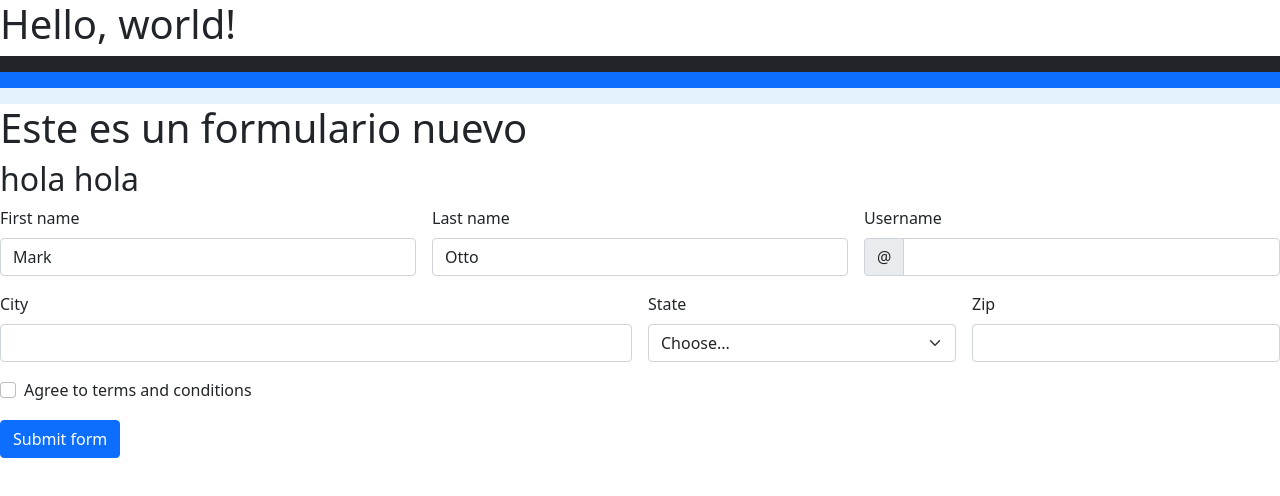
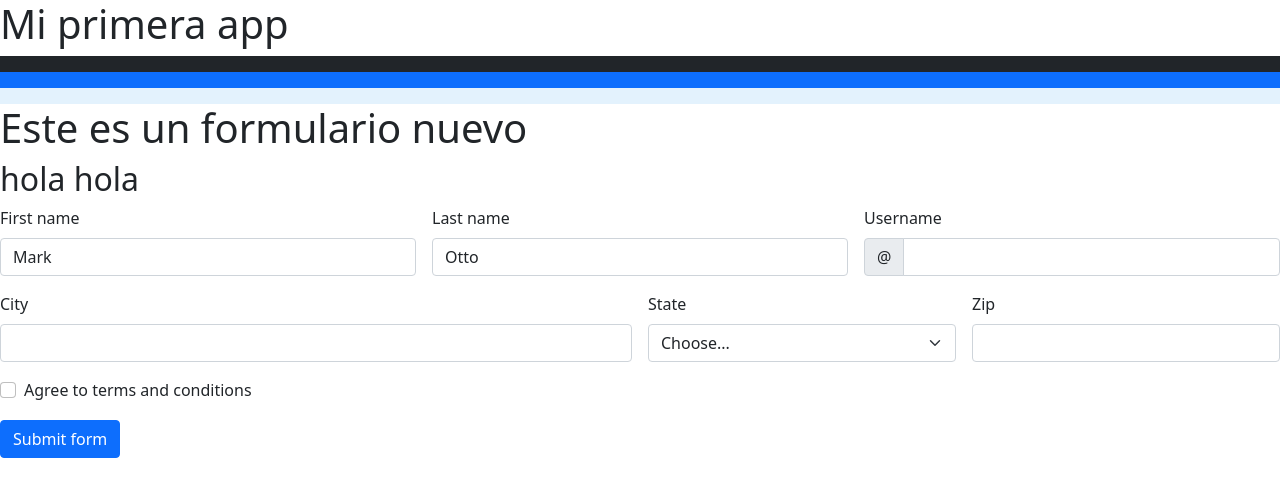
Before and after one commit to SilviaJara/miapp, a plain HTML site: page docs/index.html in a window 1280 px wide. Drawn offline with nearby package versions, Linux system fonts and the light colour scheme.

Commit message:
se cambio el titulo de hello world a Mi primera app

```diff
--- a/docs/index.html
+++ b/docs/index.html
@@ -8,10 +8,10 @@
     <!-- Bootstrap CSS -->
     <link href="https://cdn.jsdelivr.net/npm/bootstrap@5.0.2/dist/css/bootstrap.min.css" rel="stylesheet" integrity="sha384-EVSTQN3/azprG1Anm3QDgpJLIm9Nao0Yz1ztcQTwFspd3yD65VohhpuuCOmLASjC" crossorigin="anonymous">
 
-    <title>Hello, world!</title>
+    <title>app</title>
   </head>
   <body>
-    <h1>Hello, world!</h1>
+    <h1>Mi primera app</h1>
 
     <!-- Optional JavaScript; choose one of the two! -->
 
```
